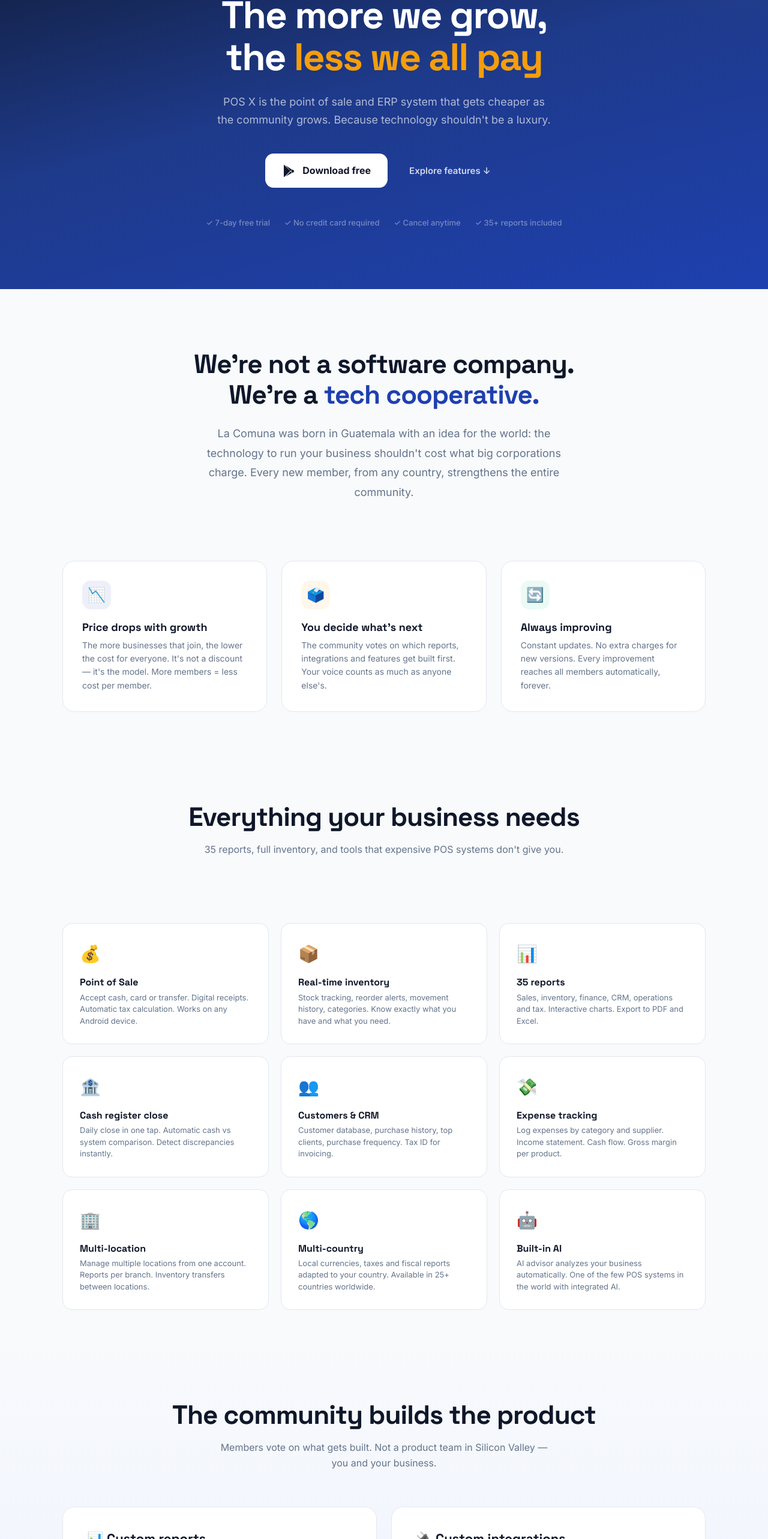
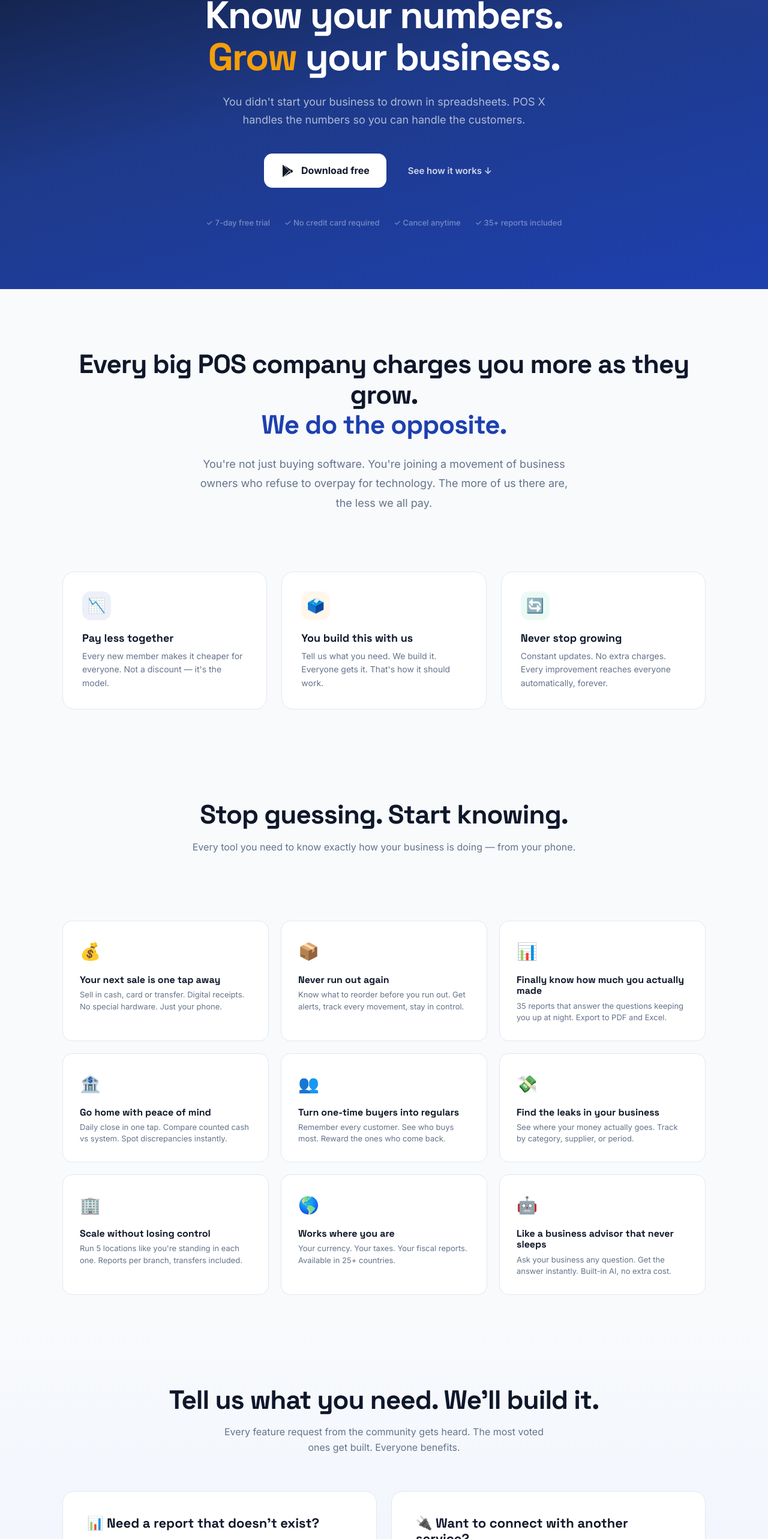
Before and after one commit to gteamx7/nawi-landing, a Next.js app: page / in a window 1280 px wide. Shown: the part 207-2773 px from the top of the page at 60% size. Built offline with nearby package versions, Linux system fonts and the light colour scheme.

Commit message:
copy: reframe all language from features to transformation

```diff
--- a/app/layout.tsx
+++ b/app/layout.tsx
@@ -17,9 +17,9 @@
 });
 
 export const metadata: Metadata = {
-  title: 'POS X — Point of Sale & ERP for Small Business | La Comuna',
+  title: 'POS X — Know Your Business | La Comuna',
   description:
-    'Free point of sale and ERP system for your business. The more we grow, the less we all pay. Technology accessible to everyone.',
+    'Stop guessing how your business is doing. Track sales, inventory and profits from your phone. Free to start.',
   keywords:
     'point of sale, POS, ERP, sales system, inventory management, cash register, small business, retail, restaurant, cafe, free POS, punto de venta, sistema de ventas, inventario',
   openGraph: {
--- a/components/BusinessChips.tsx
+++ b/components/BusinessChips.tsx
@@ -53,7 +53,7 @@
   return (
     <section className="negocios" ref={sectionRef}>
       <div className="container">
-        <h2 className="negocios-title">Built for your type of business</h2>
+        <h2 className="negocios-title">Whatever you sell, we&apos;ve got you</h2>
         <div className="negocios-grid">
           {BUSINESSES.map((name) => (
             <span key={name} className="negocio-chip">
--- a/components/Community.tsx
+++ b/components/Community.tsx
@@ -46,15 +46,15 @@
     <section className="community" id="community" ref={sectionRef}>
       <div className="container">
         <div className="community-header">
-          <h2>The community builds the product</h2>
+          <h2>Tell us what you need. We&apos;ll build it.</h2>
           <p className="community-sub">
-            Members vote on what gets built. Not a product team in Silicon Valley — you and your
-            business.
+            Every feature request from the community gets heard. The most voted ones get built.
+            Everyone benefits.
           </p>
         </div>
         <div className="community-grid">
           <div className="comm-card">
-            <h3>📊 Custom reports</h3>
+            <h3>📊 Need a report that doesn&apos;t exist?</h3>
             <p>
               Need a report that doesn&apos;t exist? Propose it. The community votes and La Comuna
               builds it. Everyone gets it.
@@ -68,7 +68,7 @@
             </div>
           </div>
           <div className="comm-card">
-            <h3>🔌 Custom integrations</h3>
+            <h3>🔌 Want to connect with another service?</h3>
             <p>
               Want to connect your POS with another service? The community decides which
               integrations get prioritized.
--- a/components/CtaFinal.tsx
+++ b/components/CtaFinal.tsx
@@ -36,12 +36,8 @@
   return (
     <section className="cta-final" ref={sectionRef}>
       <div className="container cta-content">
-        <h2>
-          Join La Comuna.
-          <br />
-          Grow your business.
-        </h2>
-        <p>7-day free trial. No credit card. No commitment.</p>
+        <h2>Ready to stop guessing?</h2>
+        <p>7 days free. No credit card. Know your business by Friday.</p>
         <a href={PLAY_URL} className="btn-primary" target="_blank" rel="noopener noreferrer">
           <PlayIcon />
           Download free on Google Play
--- a/components/Features.tsx
+++ b/components/Features.tsx
@@ -9,48 +9,48 @@
 const FEATURES = [
   {
     icon: '💰',
-    title: 'Point of Sale',
-    desc: 'Accept cash, card or transfer. Digital receipts. Automatic tax calculation. Works on any Android device.',
+    title: 'Your next sale is one tap away',
+    desc: 'Sell in cash, card or transfer. Digital receipts. No special hardware. Just your phone.',
   },
   {
     icon: '📦',
-    title: 'Real-time inventory',
-    desc: 'Stock tracking, reorder alerts, movement history, categories. Know exactly what you have and what you need.',
+    title: 'Never run out again',
+    desc: 'Know what to reorder before you run out. Get alerts, track every movement, stay in control.',
   },
   {
     icon: '📊',
-    title: '35 reports',
-    desc: 'Sales, inventory, finance, CRM, operations and tax. Interactive charts. Export to PDF and Excel.',
+    title: 'Finally know how much you actually made',
+    desc: '35 reports that answer the questions keeping you up at night. Export to PDF and Excel.',
   },
   {
     icon: '🏦',
-    title: 'Cash register close',
-    desc: 'Daily close in one tap. Automatic cash vs system comparison. Detect discrepancies instantly.',
+    title: 'Go home with peace of mind',
+    desc: 'Daily close in one tap. Compare counted cash vs system. Spot discrepancies instantly.',
   },
   {
     icon: '👥',
-    title: 'Customers & CRM',
-    desc: 'Customer database, purchase history, top clients, purchase frequency. Tax ID for invoicing.',
+    title: 'Turn one-time buyers into regulars',
+    desc: 'Remember every customer. See who buys most. Reward the ones who come back.',
   },
   {
     icon: '💸',
-    title: 'Expense tracking',
-    desc: 'Log expenses by category and supplier. Income statement. Cash flow. Gross margin per product.',
+    title: 'Find the leaks in your business',
+    desc: 'See where your money actually goes. Track by category, supplier, or period.',
   },
   {
     icon: '🏢',
-    title: 'Multi-location',
-    desc: 'Manage multiple locations from one account. Reports per branch. Inventory transfers between locations.',
+    title: 'Scale without losing control',
+    desc: 'Run 5 locations like you\'re standing in each one. Reports per branch, transfers included.',
   },
   {
     icon: '🌎',
-    title: 'Multi-country',
-    desc: 'Local currencies, taxes and fiscal reports adapted to your country. Available in 25+ countries worldwide.',
+    title: 'Works where you are',
+    desc: 'Your currency. Your taxes. Your fiscal reports. Available in 25+ countries.',
   },
   {
     icon: '🤖',
-    title: 'Built-in AI',
-    desc: "AI advisor analyzes your business automatically. One of the few POS systems in the world with integrated AI.",
+    title: 'Like a business advisor that never sleeps',
+    desc: 'Ask your business any question. Get the answer instantly. Built-in AI, no extra cost.',
   },
 ];
 
@@ -85,9 +85,9 @@
     <section className="features" id="features" ref={sectionRef}>
       <div className="container">
         <div className="features-header">
-          <h2>Everything your business needs</h2>
+          <h2>Stop guessing. Start knowing.</h2>
           <p className="features-sub">
-            35 reports, full inventory, and tools that expensive POS systems don&apos;t give you.
+            Every tool you need to know exactly how your business is doing — from your phone.
           </p>
         </div>
         <div className="features-grid">
--- a/components/Hero.tsx
+++ b/components/Hero.tsx
@@ -13,11 +13,11 @@
   </svg>
 );
 
-// "The more we grow," — plain words
-const LINE1 = ['The ', 'more ', 'we ', 'grow,'];
-// "the less we all pay" — "the" plain, rest amber
-const LINE2_PLAIN = 'the ';
-const LINE2_ACCENT = ['less ', 'we ', 'all ', 'pay'];
+// "Know your numbers." — all plain
+const LINE1 = ['Know ', 'your ', 'numbers.'];
+// "Grow your business." — only "Grow" is amber
+const LINE2_ACCENT = 'Grow ';
+const LINE2_PLAIN = ['your ', 'business.'];
 
 export default function Hero() {
   const heroRef = useRef<HTMLElement>(null);
@@ -49,17 +49,17 @@
             </span>
           ))}
           <br />
-          <span className="hero-word">{LINE2_PLAIN}</span>
-          {LINE2_ACCENT.map((word, i) => (
-            <span key={`l2-${i}`} className="hero-word hero-word--accent">
+          <span className="hero-word hero-word--accent">{LINE2_ACCENT}</span>
+          {LINE2_PLAIN.map((word, i) => (
+            <span key={`l2-${i}`} className="hero-word">
               {word}
             </span>
           ))}
         </h1>
 
         <p className="hero-sub">
-          POS X is the point of sale and ERP system that gets cheaper as the community grows.
-          Because technology shouldn&apos;t be a luxury.
+          You didn&apos;t start your business to drown in spreadsheets. POS X handles the numbers
+          so you can handle the customers.
         </p>
 
         <div className="hero-actions">
@@ -68,7 +68,7 @@
             Download free
           </a>
           <a href="#features" className="btn-ghost">
-            Explore features ↓
+            See how it works ↓
           </a>
         </div>
 
--- a/components/Manifesto.tsx
+++ b/components/Manifesto.tsx
@@ -45,44 +45,41 @@
     <section className="manifesto" ref={sectionRef}>
       <div className="container">
         <h2 className="manifesto-title">
-          We&apos;re not a software company.
+          Every big POS company charges you more as they grow.
           <br />
-          We&apos;re a <em>tech cooperative.</em>
+          <em>We do the opposite.</em>
         </h2>
         <p className="manifesto-body">
-          La Comuna was born in Guatemala with an idea for the world: the technology to run your
-          business shouldn&apos;t cost what big corporations charge. Every new member, from any
-          country, strengthens the entire community.
+          You&apos;re not just buying software. You&apos;re joining a movement of business owners
+          who refuse to overpay for technology. The more of us there are, the less we all pay.
         </p>
         <div className="values-grid">
           <div className="value-card">
             <div className="value-icon" style={{ background: 'rgba(30,64,175,0.08)' }}>
               📉
             </div>
-            <h3>Price drops with growth</h3>
+            <h3>Pay less together</h3>
             <p>
-              The more businesses that join, the lower the cost for everyone. It&apos;s not a
-              discount — it&apos;s the model. More members = less cost per member.
+              Every new member makes it cheaper for everyone. Not a discount — it&apos;s the model.
             </p>
           </div>
           <div className="value-card">
             <div className="value-icon" style={{ background: 'rgba(245,158,11,0.08)' }}>
               🗳️
             </div>
-            <h3>You decide what&apos;s next</h3>
+            <h3>You build this with us</h3>
             <p>
-              The community votes on which reports, integrations and features get built first. Your
-              voice counts as much as anyone else&apos;s.
+              Tell us what you need. We build it. Everyone gets it. That&apos;s how it should work.
             </p>
           </div>
           <div className="value-card">
             <div className="value-icon" style={{ background: 'rgba(16,185,129,0.08)' }}>
               🔄
             </div>
-            <h3>Always improving</h3>
+            <h3>Never stop growing</h3>
             <p>
-              Constant updates. No extra charges for new versions. Every improvement reaches all
-              members automatically, forever.
+              Constant updates. No extra charges. Every improvement reaches everyone automatically,
+              forever.
             </p>
           </div>
         </div>
```
